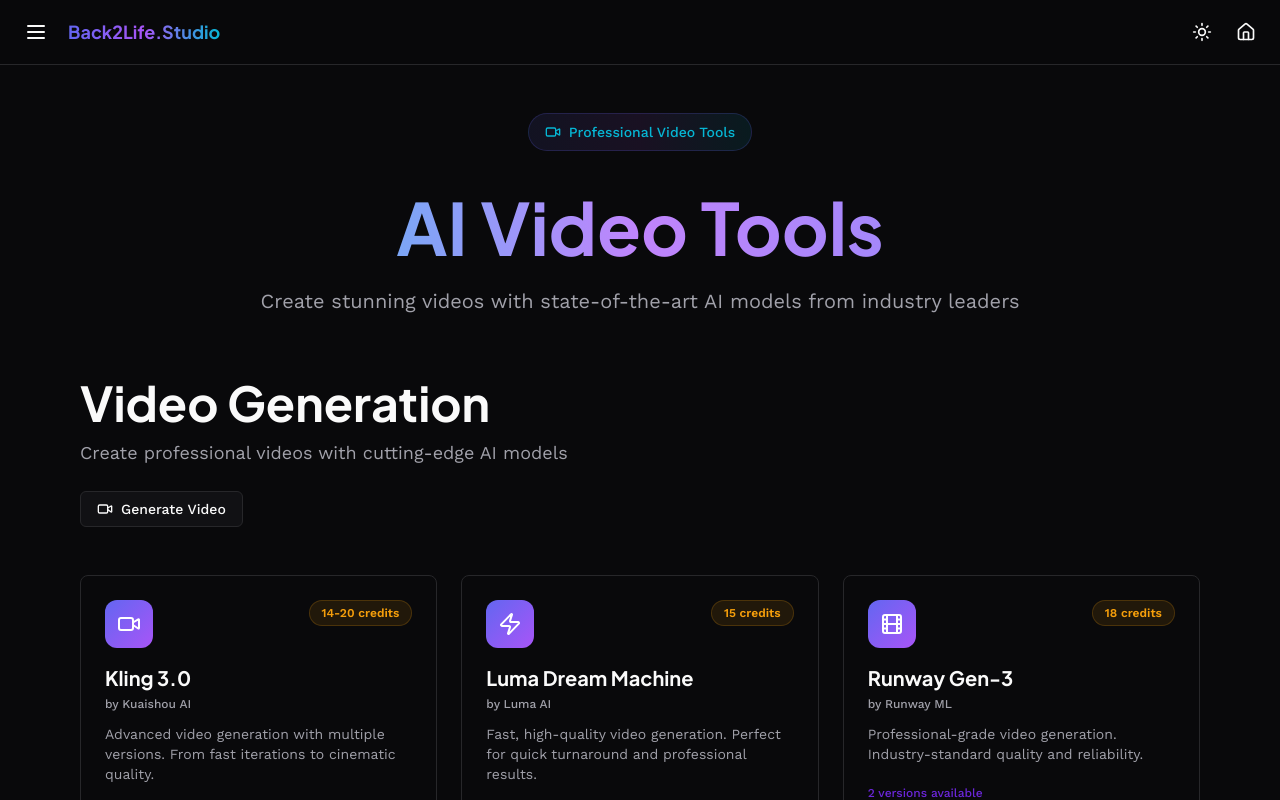
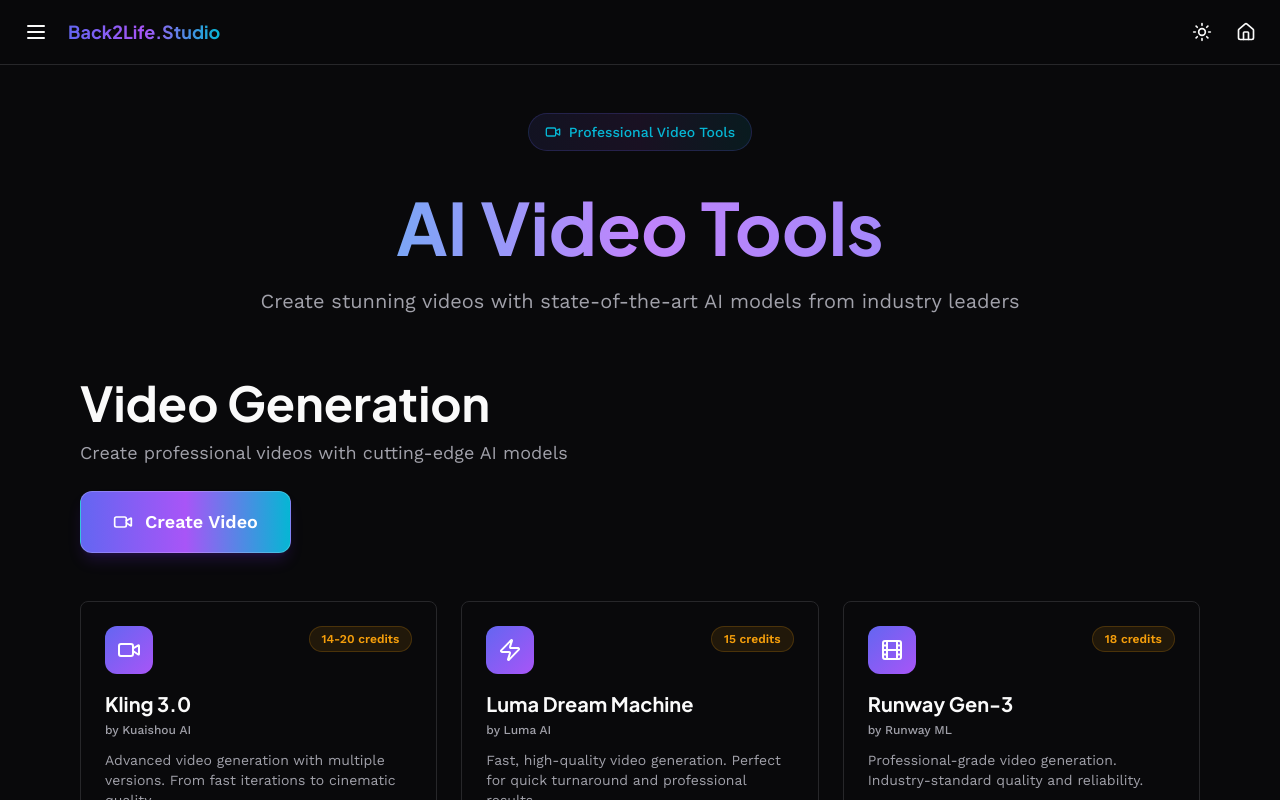
Before and after one commit to ashinstinct/sg-3f9e0639-0e46-47e0-ba87-cf415efaed8a-1774293159, a Next.js app: page /video in a window 1280 px wide. Shown: the top 800 px of the page. Built offline with nearby package versions, Linux system fonts and the light colour scheme.

Commit message:
feat(ui): add gradient tabs for image and video creation

```diff
--- a/src/pages/images/index.tsx
+++ b/src/pages/images/index.tsx
@@ -162,10 +162,10 @@ export default function ImagesHub() {
               Create stunning images with state-of-the-art AI models
             </p>
             <Link href="/images/generate">
-              <Button variant="outline" className="gap-2">
-                <Sparkles className="w-4 h-4" />
-                Generate Images
-              </Button>
+              <div className="inline-flex items-center gap-3 px-8 py-4 rounded-xl bg-gradient-to-r from-indigo-500 via-purple-500 to-cyan-500 hover:from-indigo-600 hover:via-purple-600 hover:to-cyan-600 text-white font-semibold text-lg shadow-lg shadow-primary/20 hover:shadow-xl hover:shadow-primary/30 transition-all cursor-pointer border border-white/20">
+                <Sparkles className="w-5 h-5" />
+                Create Images
+              </div>
             </Link>
           </div>
 
--- a/src/pages/video/index.tsx
+++ b/src/pages/video/index.tsx
@@ -154,10 +154,10 @@ export default function VideoHub() {
               Create professional videos with cutting-edge AI models
             </p>
             <Link href="/video/generate">
-              <Button variant="outline" className="gap-2">
-                <Video className="w-4 h-4" />
-                Generate Video
-              </Button>
+              <div className="inline-flex items-center gap-3 px-8 py-4 rounded-xl bg-gradient-to-r from-indigo-500 via-purple-500 to-cyan-500 hover:from-indigo-600 hover:via-purple-600 hover:to-cyan-600 text-white font-semibold text-lg shadow-lg shadow-primary/20 hover:shadow-xl hover:shadow-primary/30 transition-all cursor-pointer border border-white/20">
+                <Video className="w-5 h-5" />
+                Create Video
+              </div>
             </Link>
           </div>
 
```
